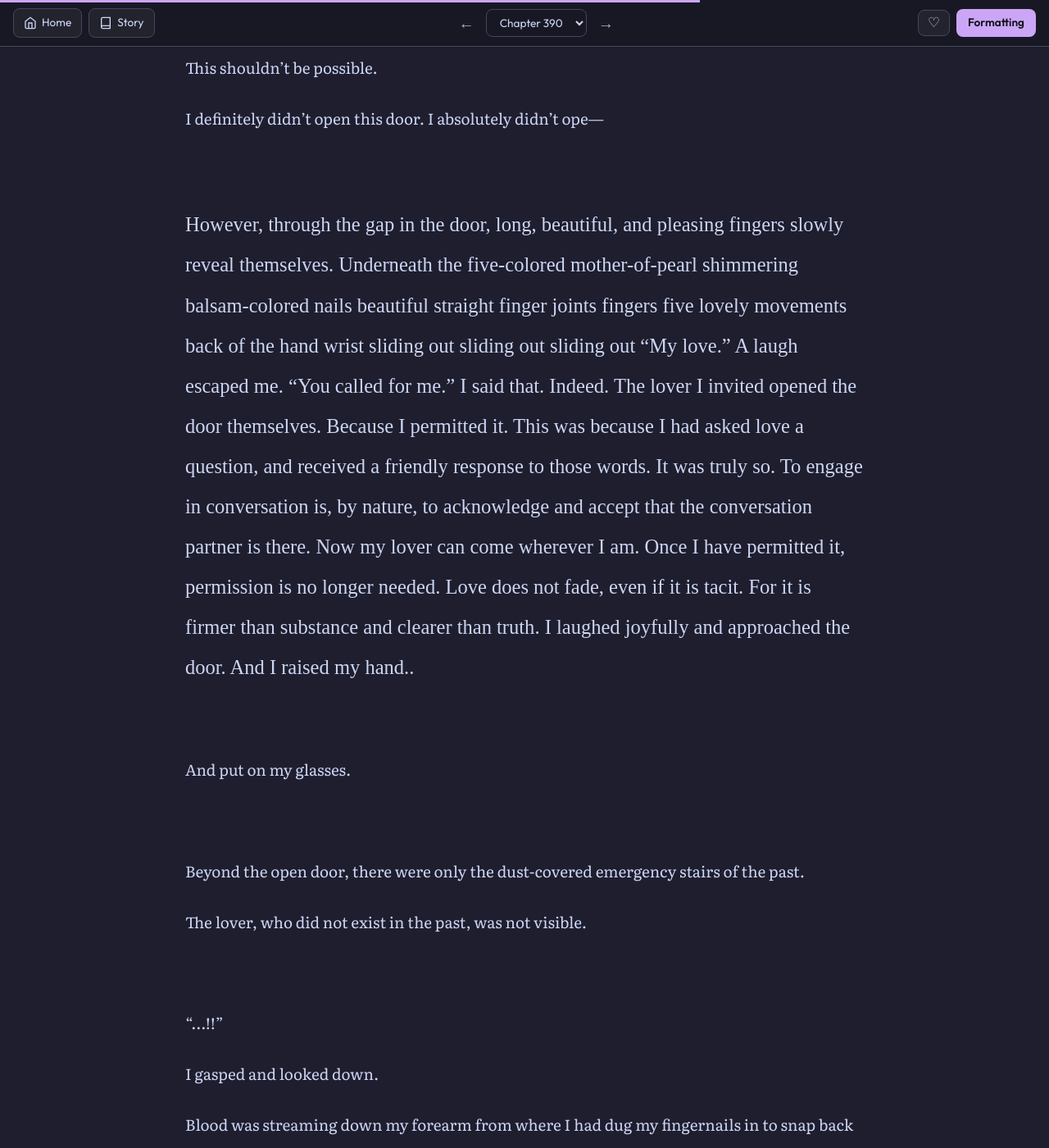
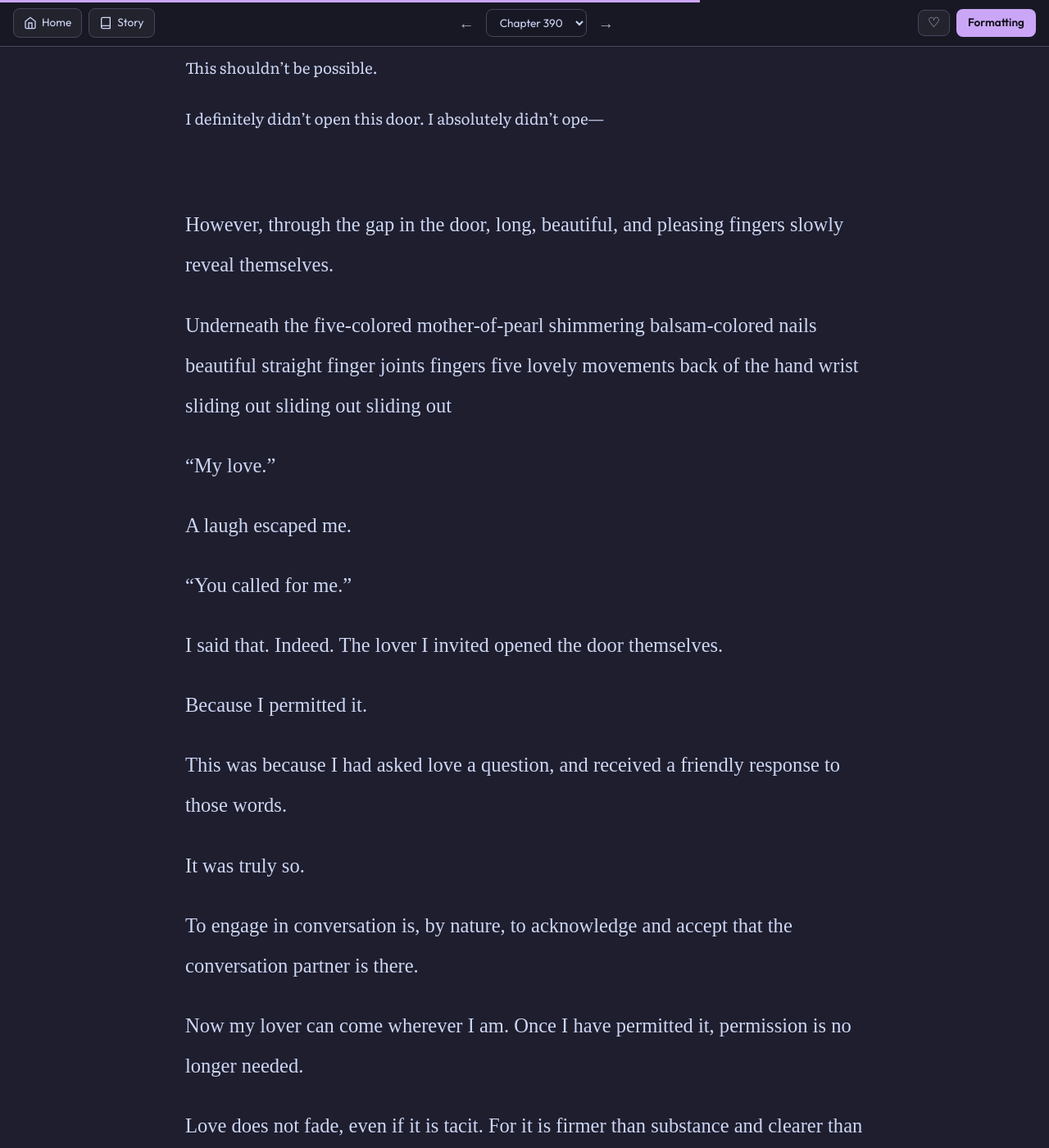
Before and after one commit to soleumn/soleumn.github.io, a Jekyll site: the page built from _chapters/gsgw/ch390.md, in a window 1280 px wide and 1400 px high, scrolled down 25770 px. Shown: the whole window at 82% size. Built offline with Jekyll 4.4.1, drawn with Linux system fonts in a browser that asks for light colours; some web fonts are replaced; comment, search, counter and statistics services are not loaded; some of the changed text lies outside the part shown.

Commit message:
Edit Chapter 390 (via site)

```diff
--- a/_chapters/gsgw/ch390.md
+++ b/_chapters/gsgw/ch390.md
@@ -807,7 +807,7 @@ I definitely didn't open this door. I absolutely didn't ope—
 
 <br>
 
-<div class='f-lifesavers' style="margin: 20px 0; font-size: 1.3em;">
+<div class='f-lifesavers' style="margin: 20px 0; font-size: 1.3em;" markdown="1">
 
 However, through the gap in the door, long, beautiful, and pleasing fingers slowly reveal themselves.
 
@@ -869,7 +869,7 @@ I have to close it. I have to close the door! I focused on my clear vision. I ca
 
 <br>
 
-<div class='f-lifesavers' style="margin: 20px 0; font-size: 1.3em;">
+<div class='f-lifesavers' style="margin: 20px 0; font-size: 1.3em;" markdown="1">
 
 The lover grabbed my hand over the doorknob.
 
```
